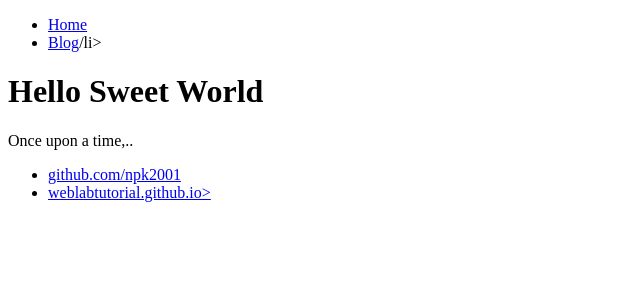
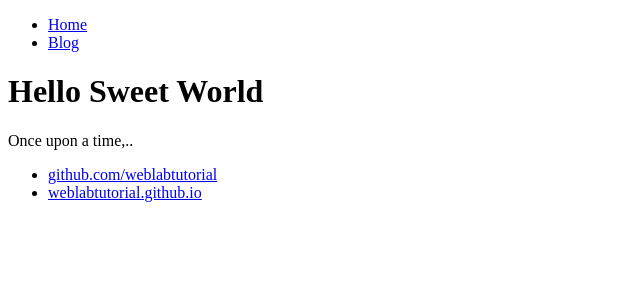
Before and after one commit to npk2001/npk2001.github.io, a Jekyll site: the page built from index.html, in a window 1280 px wide. Shown: the top 300 px of the page, without its empty margins (0-640 px from the left). Built offline with Jekyll 4.4.1, drawn with Linux system fonts in a browser that asks for light colours.

Commit message:
Update default.html

```diff
--- a/_layouts/default.html
+++ b/_layouts/default.html
@@ -1,17 +1,15 @@
 <!DOCTYPE html>
 <html>
-
 	<head>
 		<title>{{ page.title }}</title>
-    <!--link to main stylesheet -->
+		<!-- link to main stylesheet -->
 		<link rel="stylesheet" type="text/css" href="/css/main.css">
 	</head>
 	<body>
-
 		<nav>
 			<ul>
 				<li><a href="/">Home</a></li>
-                <li><a href="/blog">Blog</a>/li>
+				<li><a href="/blog">Blog</a></li>
 			</ul>
 		</nav>
 		<div class="container">
@@ -21,8 +19,8 @@
 		</div>
 		<footer>
 			<ul>
-                <li><a href="https://github.com/npk2001">github.com/npk2001</a></li>
-                <li><a href="https://npk2001.github.io"> weblabtutorial.github.io></a></li>
+			 <li><a href="https://github.com/weblabtutorial">github.com/weblabtutorial</a></li>
+			<li><a href="https://weblabtutorial.github.io"> weblabtutorial.github.io </a></li>
 			</ul>
 		</footer>
 	</body>
```
Lines whose indentation alone changed are shown as unchanged.
